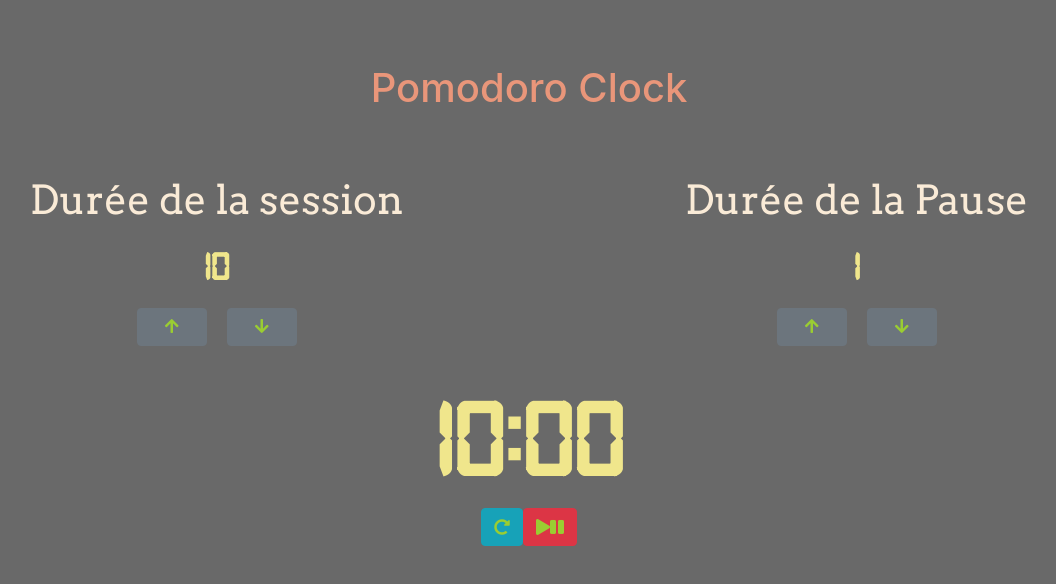
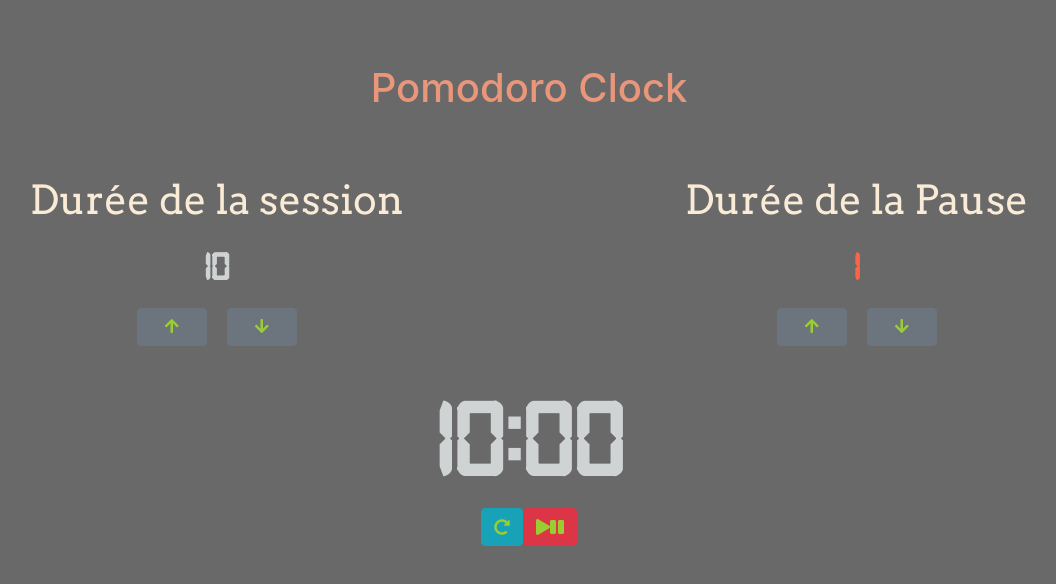
Before and after one commit to wallas938/pomodoroclock-react, a React (Create React App) app: page / in a window 1280 px wide. Shown: the top 584 px of the page, without its empty margins (111-1167 px from the left). Built offline with nearby package versions, Linux system fonts and the light colour scheme.

Commit message:
Effet clignotant OP || Ajouter effet sonore a la fin de la session

```diff
--- a/src/App.css
+++ b/src/App.css
@@ -49,3 +49,15 @@ button i{
     font-size: 40px;
     font-weight: bolder;
 }
+
+@keyframes disapear {
+    from {opacity: 1;}
+    to {opacity: 0;}
+}
+
+.disapear {
+    animation-name: disapear;
+    animation-duration: .8s;
+    animation-delay: .5s;
+    animation-iteration-count: 6;
+}
--- a/src/App.js
+++ b/src/App.js
@@ -1,7 +1,5 @@
 import React, { Component } from 'react';
-import { incrementer, decrementer, unitSecondeDecrementer,
-  unitMinuteDecrementer, dizaineSecondeDecrementer,
-  dizaineMinuteDecrementer } from './funtions/functionsGroupOne.js'
+import { unitSecondeDecrementer, unitMinuteDecrementer, dizaineSecondeDecrementer, dizaineMinuteDecrementer } from './funtions/functionsGroupOne.js'
 import './App.css';
 import Chronometre from './components/Chronometre/Chronometre.js'
 import ChronoSession from './components/ChronoSession/ChronoSession.js'
@@ -29,7 +27,11 @@ class App extends Component {
         unitMinute: "0",
         dizaineSecond: "0",
         unitSecond: "0" ,
-      }
+      },
+      colors: {
+      sessionColor: "#d0d3d4",
+      breakColor: "#FF6347",
+     }
     }
 
     this.starter = this.starter.bind(this)
@@ -306,10 +308,29 @@ class App extends Component {
   }
 
   lengthSessionHandler(sessionLengthIncremented) {
+
+    let isSessionLaunched = this.state.isSessionLaunched
+
+    let isBreakLaunched = this.state.isBreakLaunched
+
+    let isPaused = this.state.isPaused
+
+    let isStarted = this.state.isStarted
+
     this.setState({
       sessionLength: `${sessionLengthIncremented}`
     }, () => {
-      this.sessionInitialisation()
+
+      if(!isStarted) {
+
+        this.sessionInitialisation()
+
+      }else if((isPaused && isBreakLaunched) || (isSessionLaunched && isPaused)) {
+
+          this.sessionInitialisation()
+      }
+
+
     })
 
   }
@@ -318,8 +339,6 @@ class App extends Component {
 
     this.setState({
       breakLength: `${breakLengthIncremented}`
-    }, () => {
-      //this.sessionInitialisation()
     })
 
   }
@@ -335,6 +354,7 @@ class App extends Component {
   }
 
   reset() {
+
     this.setState({
       isBreakLaunched: false,
       isBreakTimeElapsed: false,
@@ -349,15 +369,40 @@ class App extends Component {
 
   render() {
 
+    let isBreakLaunched = this.state.isBreakLaunched
+
+    let isPaused = this.state.isPaused
+
+    let currentColor = isBreakLaunched && !isPaused ? this.state.colors.breakColor : this.state.colors.sessionColor;
+
+    let isBreakTimeElapsed = this.state.isBreakTimeElapsed
+
+    let isSessionTimeElapsed = this.state.isSessionTimeElapsed
+
+    let isStarted = this.state.isPaused
+
+    let chronometre;
+
+    if(isSessionTimeElapsed && isPaused && !isBreakTimeElapsed) {
+
+      chronometre = <Chronometre blinkingClass="disapear" currentColor={currentColor} chrono={this.state.chrono} timeHandler={this.timeHandler} reset={this.reset}/>
+
+    }else {
+
+      chronometre = <Chronometre blinkingClass="" currentColor={currentColor} chrono={this.state.chrono} timeHandler={this.timeHandler} reset={this.reset}/>
+    }
+
     return (
       <div id="pomodoro-clock-app">
       <h1 id="app-name">Pomodoro Clock</h1>
         <div className="grid-container">
-          <ChronoSession sessionLength={this.state.sessionLength} lengthSessionHandler={this.lengthSessionHandler} />
-          <ChronoBreak breakLength={this.state.breakLength} lengthBreakHandler={this.lengthBreakHandler}/>
+          <ChronoSession sessionColor={this.state.colors.sessionColor} sessionLength={this.state.sessionLength} lengthSessionHandler={this.lengthSessionHandler} />
+          <ChronoBreak breakColor={this.state.colors.breakColor} breakLength={this.state.breakLength} lengthBreakHandler={this.lengthBreakHandler}/>
         </div>
-        <Chronometre chrono={this.state.chrono} timeHandler={this.timeHandler} reset={this.reset}/>
-      </div>
+
+          { chronometre }
+
+        </div>
     );
   }
 
--- a/src/components/ChronoBreak/ChronoBreak.js
+++ b/src/components/ChronoBreak/ChronoBreak.js
@@ -1,7 +1,9 @@
 import React from 'react';
 import './chronoBreak.css'
 
-function ChronoBreak({ breakLength, lengthBreakHandler }) {
+function ChronoBreak({ breakLength, lengthBreakHandler, breakColor }) {
+
+    let breakStyle = { color: breakColor }
 
     function incrementHandler() {
 
@@ -25,7 +27,7 @@ function ChronoBreak({ breakLength, lengthBreakHandler }) {
 
         <div id="break-block-buttons" className="grid-item">
             <h1>Durée de la Pause</h1>
-            <p className="digit" id="breakLength">{breakLength}</p>
+            <p style={breakStyle} className="digit" id="breakLength">{breakLength}</p>
             <div className="arrows">
                 <button id="breakIncrementer" className="btn btn-secondary" onClick={incrementHandler}>
                     <i className="fas fa-arrow-up"></i>
--- a/src/components/ChronoSession/ChronoSession.js
+++ b/src/components/ChronoSession/ChronoSession.js
@@ -1,6 +1,8 @@
 import React  from 'react'
 import './chronoSession.css'
-function ChronoSession({ sessionLength, lengthSessionHandler }) {
+function ChronoSession({ sessionLength, lengthSessionHandler, sessionColor }) {
+
+	let sessionStyle = { color: sessionColor }
 
 	function incrementHandler() {
 
@@ -23,7 +25,7 @@ function ChronoSession({ sessionLength, lengthSessionHandler }) {
     return(
         <div id="session-block-buttons" className="grid-item">
 			<h1>Durée de la session</h1>
-			<p className="digit" id="sessionLength">{sessionLength}</p>
+			<p style={sessionStyle} className="digit" id="sessionLength">{sessionLength}</p>
 			<div className="arrows">
 				<button id="sessionIncrementer" className="btn btn-secondary" onClick={incrementHandler}>
 					<i className="fas fa-arrow-up"></i>
--- a/src/components/Chronometre/Chronometre.js
+++ b/src/components/Chronometre/Chronometre.js
@@ -1,13 +1,16 @@
 import React from 'react'
 import './chronometre.css'
 
-function Chronometre({ chrono, timeHandler, reset }) {
+function Chronometre({ chrono, timeHandler, reset, currentColor, blinkingClass }) {
 
+let chronoStyle = { color: currentColor }
+
+let chronoClasses = blinkingClass + " digit"
 
     return(
 
         <div id="chronometre-block">
-			<div className="digit" id="chronometre">
+			<div style={chronoStyle} className={chronoClasses} id="chronometre">
 				<span id="dizaine-minute">{ chrono.dizaineMinute }</span><span id="unite-minute">{ chrono.unitMinute }</span>:<span
 					id="dizaine-seconde">{ chrono.dizaineSecond }</span><span id="unite-seconde">{ chrono.unitSecond }</span>
 			</div>
```
